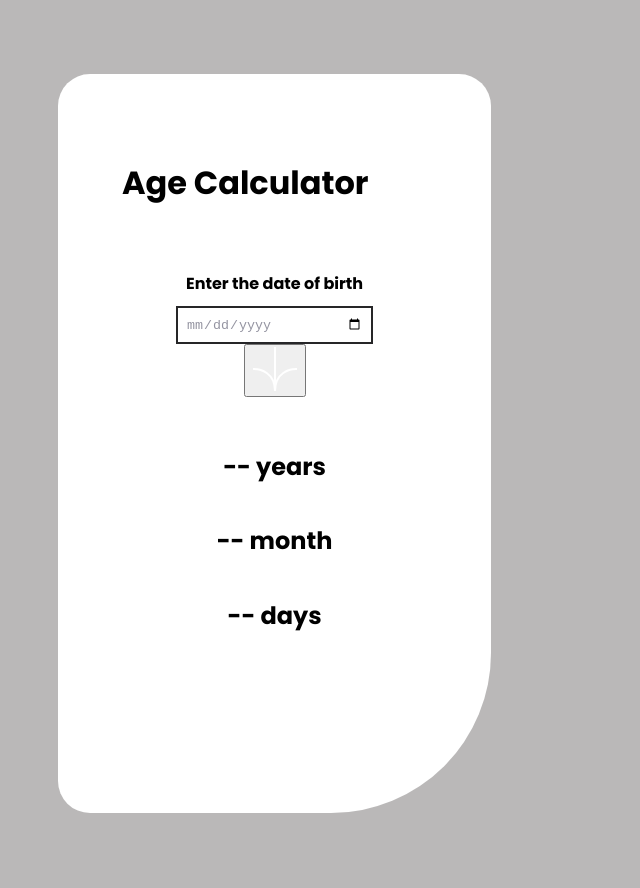
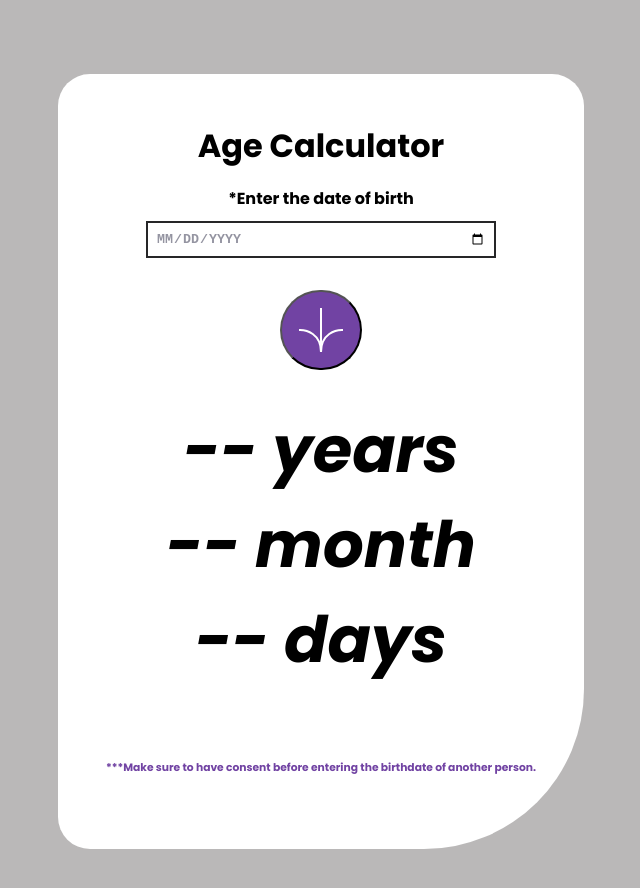
Before and after one commit to Joyfull-Happiness/age-calculator-app, a plain HTML site: page age-calculator-app-main/index.html in a window 1280 px wide. Shown: the whole page, without its empty margins (16-656 px from the left). Drawn offline with Linux system fonts and the light colour scheme.

Commit message:
updated css

```diff
--- a/age-calculator-app-main/api.js
+++ b/age-calculator-app-main/api.js
@@ -0,0 +1,6 @@
+const bdayIn = document.getElimentById("birthday");
+const btnIn = document.getElimentById("btn");
+const publishAge = document.getElimentById("result");
+function calcuAge(bdayIn){
+    const bday
+}
--- a/age-calculator-app-main/css/styles.css
+++ b/age-calculator-app-main/css/styles.css
@@ -12,7 +12,7 @@ body {
 
 .container {
   background-color: #ffffff;
-  padding: 4rem;
+  padding: 3rem;
   border-radius: 2rem;
   border-bottom-right-radius: 10rem;
   text-align: left;
@@ -24,7 +24,7 @@ body {
   display: flex;
   flex-direction: column;
   align-items: center;
-  margin: 4rem;
+  margin: 1rem;
 }
 label {
   margin-bottom: 10px;
@@ -36,4 +36,40 @@ input {
   max-width: 330px;
   border: 2px solid #262628;
   color: #9494a1;
+  text-transform: uppercase;
+  font-weight: 600;
 }
+button {
+  margin: 2rem;
+  background-color: #7143a3;
+  border-radius: 30rem;
+  padding: 1rem 1rem;
+  transition: background-color 0.3s ease;
+  display: flex;
+  justify-content: center;
+  cursor: pointer;
+}
+button:hover {
+  background-color: #bda7d5;
+}
+#result {
+  margin: 0;
+  font-weight: bold;
+  padding: 0;
+}
+h1 {
+  text-align: center;
+  margin: 0;
+}
+h3 {
+  font-size: 4rem;
+  margin: 0;
+  padding: 0;
+  font-style: oblique;
+}
+
+h6 {
+  color: #7143a3;
+  display: inline-block;
+  text-wrap: row;
+}
--- a/age-calculator-app-main/index.html
+++ b/age-calculator-app-main/index.html
@@ -10,7 +10,7 @@
     <div class="container">
       <h1>Age Calculator</h1>
       <div class="form">
-        <label for="bod">Enter the date of birth </label>
+        <label for="bod">*Enter the date of birth </label>
         <input id="bod" type="date" />
 
        <button id="btn" class="closing" onClick="javascript:close_clip()">
@@ -18,10 +18,12 @@
        </button>
 
         <p id="result">
-          <h2>-- years</h2>
-          <h2>-- month</h2>
-          <h2>-- days</h2> </p>
+          <h3>-- years</h3>
+          <h3>-- month</h3>
+          <h3>-- days</h3> </p>
       </div>
+          <h6>***Make sure to have consent before entering the birthdate of another person. </h6>
+
     </div>
     <script>
       src = "api.js";
```
